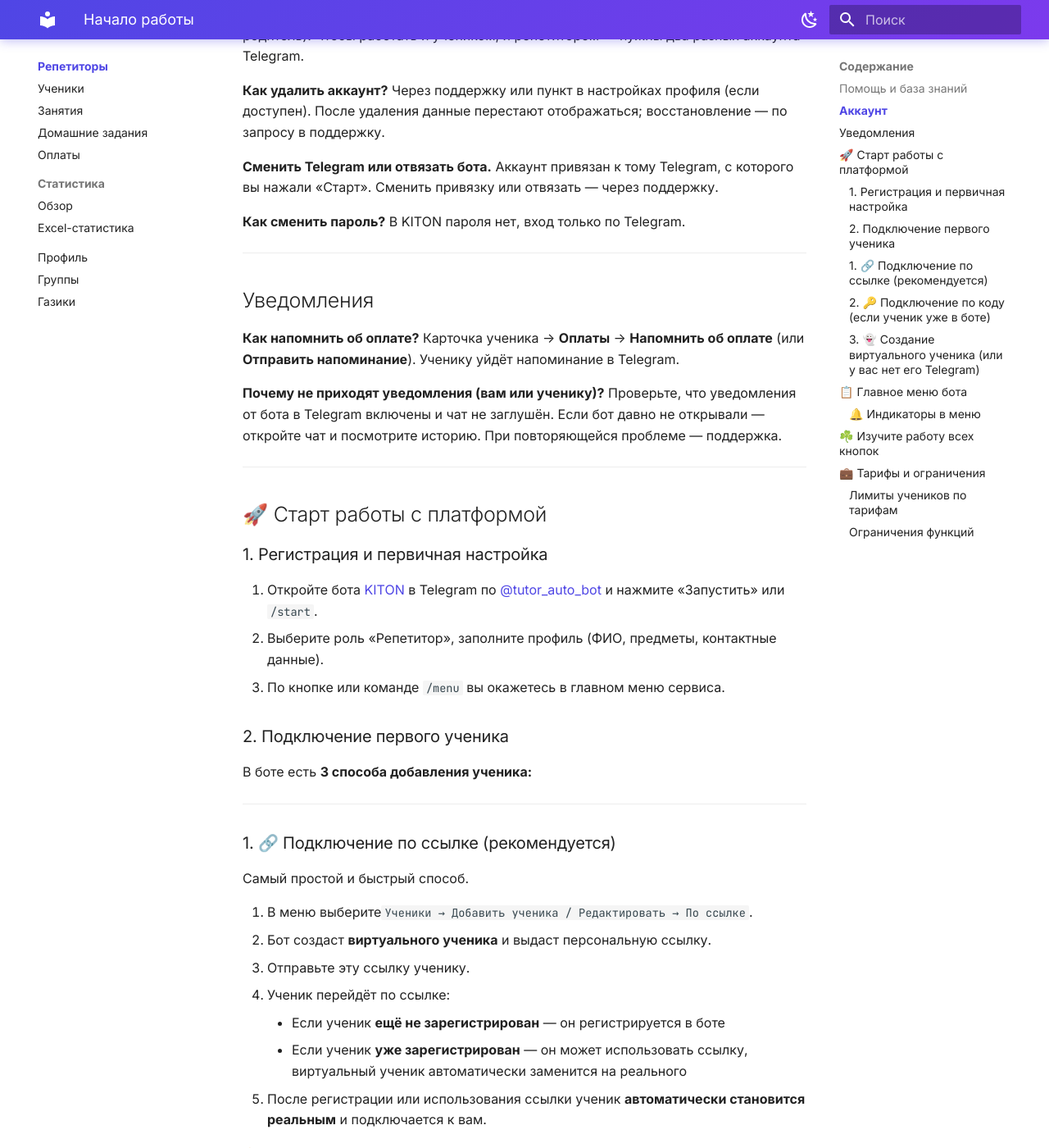
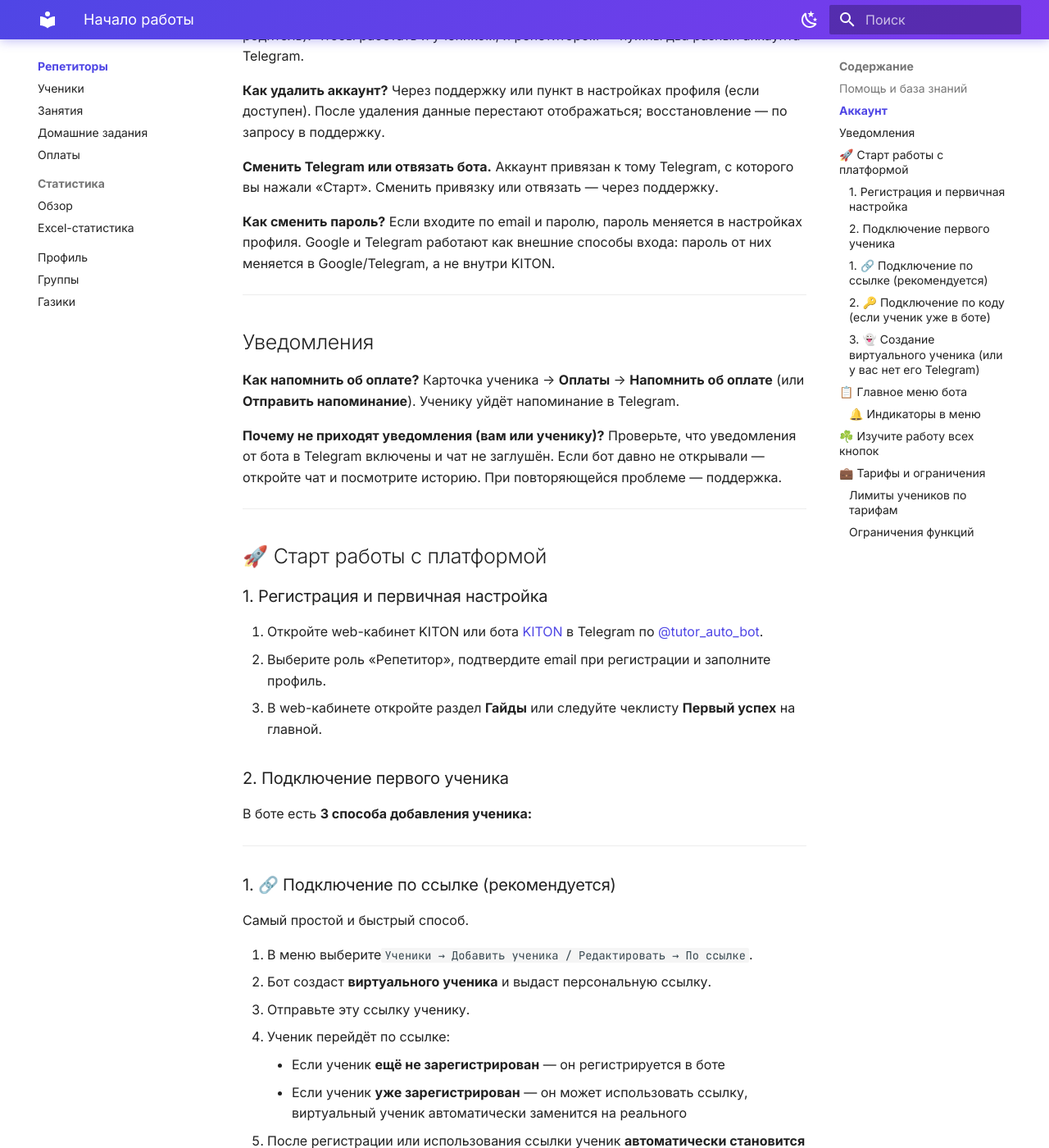
Before and after one commit to Skand21/kiton-guides, an MkDocs documentation site: the page built from docs/Tutor/README.md, in a window 1280 px wide and 1400 px high, scrolled down 641 px. Shown: the whole window at 82% size. Built offline with MkDocs 1.6.1 and Material for MkDocs 9.7.7, drawn with Linux system fonts in a browser that asks for light colours.

```diff
--- a/docs/Tutor/README.md
+++ b/docs/Tutor/README.md
@@ -20,7 +20,7 @@
 
 **Сменить Telegram или отвязать бота.** Аккаунт привязан к тому Telegram, с которого вы нажали «Старт». Сменить привязку или отвязать — через поддержку.
 
-**Как сменить пароль?** В KITON пароля нет, вход только по Telegram.
+**Как сменить пароль?** Если входите по email и паролю, пароль меняется в настройках профиля. Google и Telegram работают как внешние способы входа: пароль от них меняется в Google/Telegram, а не внутри KITON.
 
 ---
 
@@ -36,9 +36,9 @@
 
 ### 1. Регистрация и первичная настройка
 
-1. Откройте бота [KITON](https://t.me/tutor_auto_bot) в Telegram по [@tutor_auto_bot](https://t.me/tutor_auto_bot) и нажмите «Запустить» или `/start`.
-2. Выберите роль «Репетитор», заполните профиль (ФИО, предметы, контактные данные).
-3. По кнопке или команде `/menu` вы окажетесь в главном меню сервиса.
+1. Откройте web-кабинет KITON или бота [KITON](https://t.me/tutor_auto_bot) в Telegram по [@tutor_auto_bot](https://t.me/tutor_auto_bot).
+2. Выберите роль «Репетитор», подтвердите email при регистрации и заполните профиль.
+3. В web-кабинете откройте раздел **Гайды** или следуйте чеклисту **Первый успех** на главной.
 
 ### 2. Подключение первого ученика
 
```
Also changed, not shown: docs/docs/Для авторов/TOPICS_CHECKLIST.md (+2 -2 lines), docs/Для авторов/TOPICS_CHECKLIST.md (+2 -5 lines).
